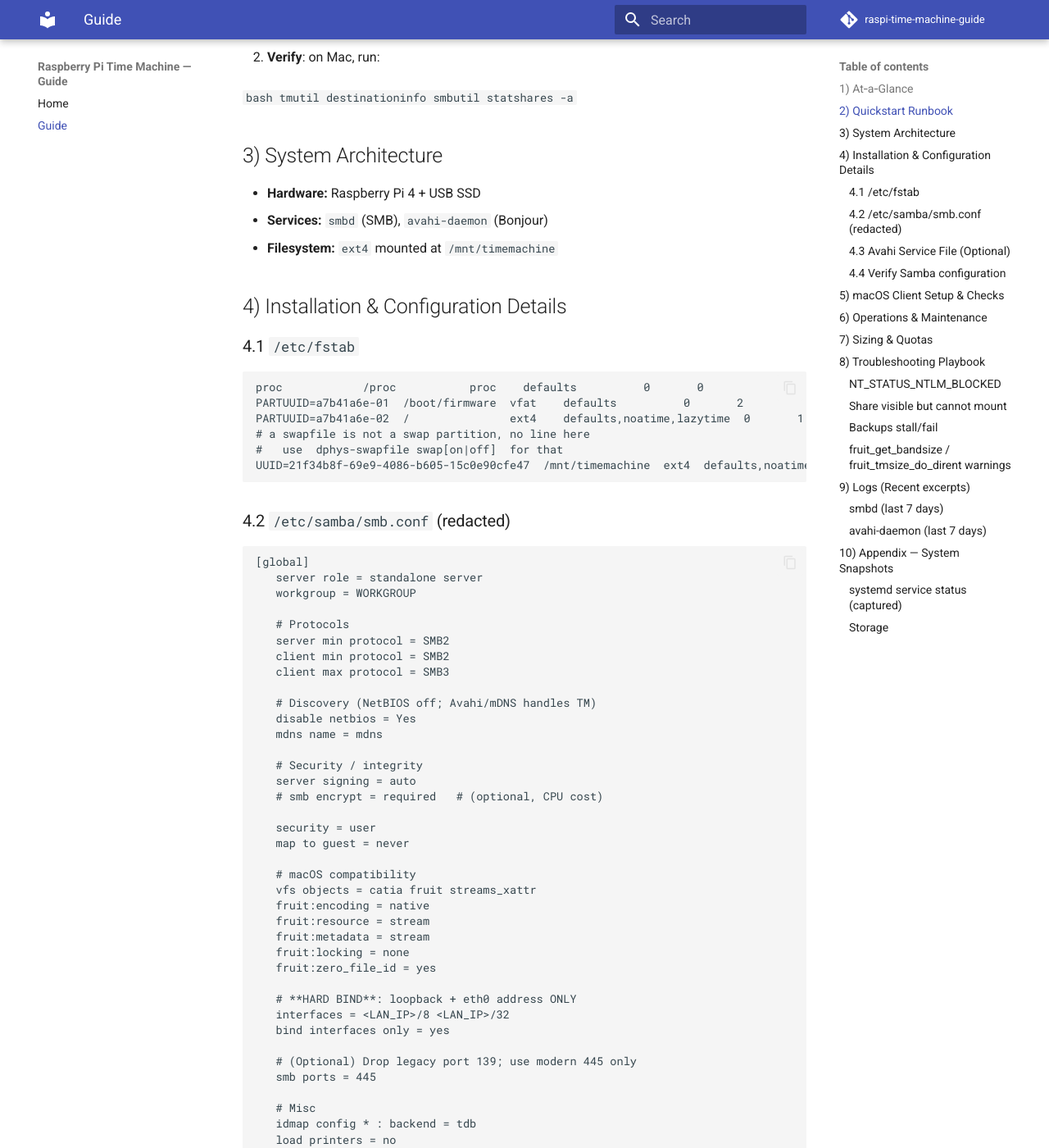
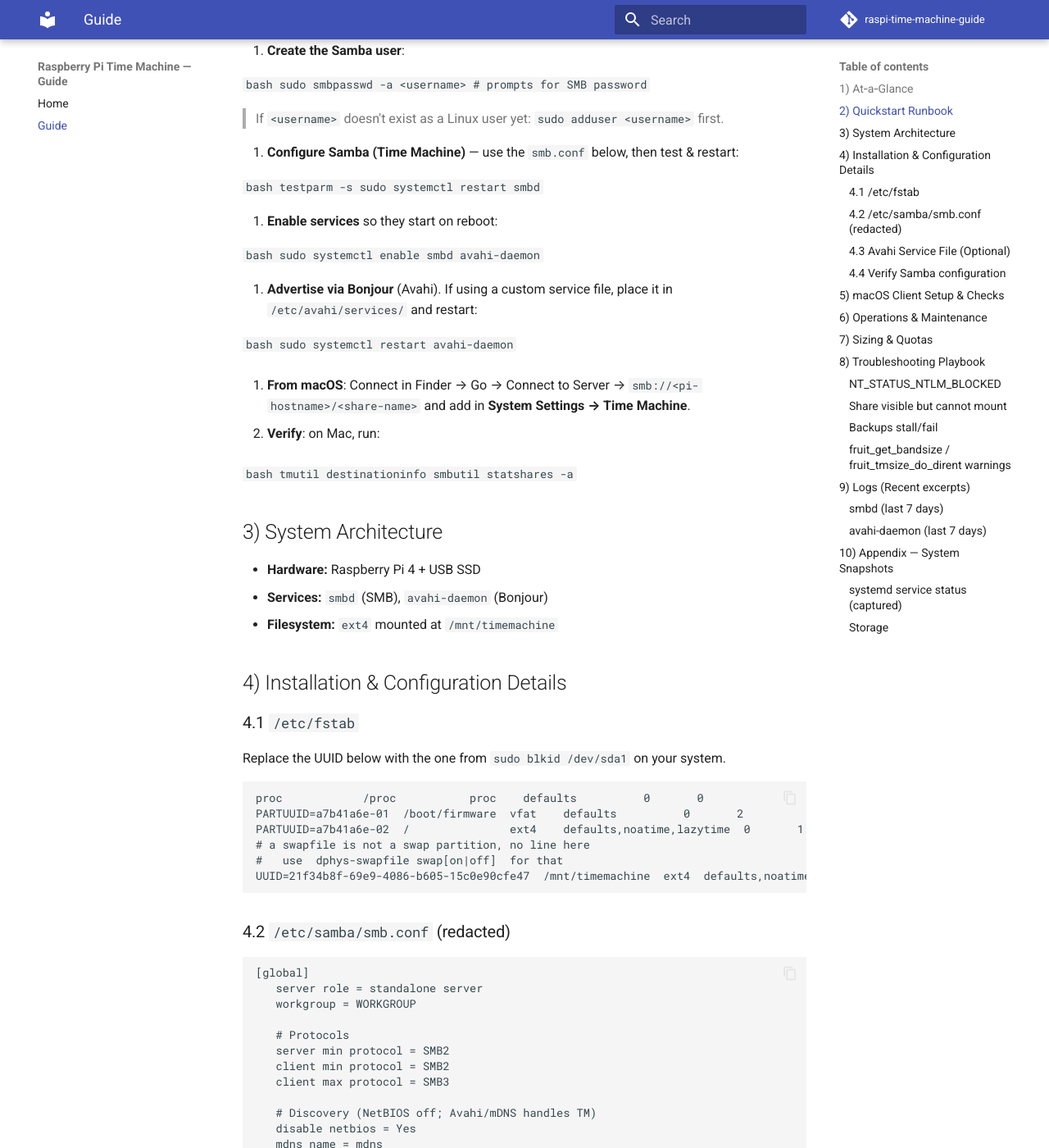
Before and after one commit to sevmorris/raspi-time-machine-guide, an MkDocs documentation site: the page built from docs/RasPi-Time-Machine_Guide.md, in a window 1280 px wide and 1400 px high, scrolled down 942 px. Shown: the whole window at 82% size. Built offline with MkDocs 1.6.1 and Material for MkDocs 9.7.7, drawn with Linux system fonts in a browser that asks for light colours; comment, search, counter and statistics services are not loaded; some of the changed text lies outside the part shown.

Commit message:
Fix critical config issues and add missing setup steps
- Fix interfaces CIDR from /8 to lo + /24 (was binding to entire Class A range)
- Align smb.conf server signing and ntlm auth with canonical testparm values
- Add USB SSD prep, mount point setup, user creation, and systemctl enable
  steps to the Quickstart — guide was missing all prerequisites
- Add fstab UUID note pointing readers to blkid

Co-Authored-By: Claude Sonnet 4.6 <noreply@anthropic.com>

````diff
--- a/docs/RasPi-Time-Machine_Guide.md
+++ b/docs/RasPi-Time-Machine_Guide.md
@@ -24,24 +24,59 @@
    sudo apt update && sudo apt -y install samba avahi-daemon
    ```
 
-2. **Create/verify mount** (external SSD): ensure it's in `/etc/fstab` and mounted at `/mnt/timemachine`.
+2. **Prepare the USB SSD** — identify the device, format if needed, and get its UUID:
 
-3. **Configure Samba (Time Machine)** — use the `smb.conf` below, then test & restart:
+   ```bash
+   lsblk -o NAME,SIZE,FSTYPE,MOUNTPOINT    # identify the drive (e.g. /dev/sda1)
+   sudo mkfs.ext4 /dev/sda1                # format as ext4 (WARNING: destructive — skip if already formatted)
+   sudo blkid /dev/sda1                    # copy the UUID for fstab
+   ```
+
+3. **Create the mount point and set permissions**:
+
+   ```bash
+   sudo mkdir -p /mnt/timemachine
+   sudo chown <username>:<username> /mnt/timemachine
+   sudo chmod 755 /mnt/timemachine
+   ```
+
+4. **Mount the SSD** — add the UUID line to `/etc/fstab` (see section 4.1), then mount:
+
+   ```bash
+   sudo mount -a
+   mount | grep /mnt/timemachine            # verify it's mounted
+   ```
+
+5. **Create the Samba user**:
+
+   ```bash
+   sudo smbpasswd -a <username>            # prompts for SMB password
+   ```
+
+   > If `<username>` doesn't exist as a Linux user yet: `sudo adduser <username>` first.
+
+6. **Configure Samba (Time Machine)** — use the `smb.conf` below, then test & restart:
 
    ```bash
    testparm -s
    sudo systemctl restart smbd
    ```
 
-4. **Advertise via Bonjour** (Avahi). If using a custom service file, place it in `/etc/avahi/services/` and restart:
+7. **Enable services** so they start on reboot:
+
+   ```bash
+   sudo systemctl enable smbd avahi-daemon
+   ```
+
+8. **Advertise via Bonjour** (Avahi). If using a custom service file, place it in `/etc/avahi/services/` and restart:
 
    ```bash
    sudo systemctl restart avahi-daemon
    ```
 
-5. **From macOS**: Connect in Finder → Go → Connect to Server → `smb://<pi-hostname>/<share-name>` and add in **System Settings → Time Machine**.
+9. **From macOS**: Connect in Finder → Go → Connect to Server → `smb://<pi-hostname>/<share-name>` and add in **System Settings → Time Machine**.
 
-6. **Verify**: on Mac, run:
+10. **Verify**: on Mac, run:
 
    ```bash
    tmutil destinationinfo
@@ -59,6 +94,8 @@
 ## 4) Installation & Configuration Details
 
 ### 4.1 `/etc/fstab`
+
+Replace the UUID below with the one from `sudo blkid /dev/sda1` on your system.
 
 ```ini
 proc            /proc           proc    defaults          0       0
@@ -86,8 +123,8 @@ UUID=21f34b8f-69e9-4086-b605-15c0e90cfe47  /mnt/timemachine  ext4  defaults,noat
    mdns name = mdns
 
    # Security / integrity
-   server signing = auto
-   # smb encrypt = required   # (optional, CPU cost)
+   server signing = if_required   # "auto" is a valid alias; testparm normalizes it to this
+   # smb encrypt = required   # (optional, CPU cost; recommended on untrusted networks)
 
    security = user
    map to guest = never
@@ -100,8 +137,8 @@ UUID=21f34b8f-69e9-4086-b605-15c0e90cfe47  /mnt/timemachine  ext4  defaults,noat
    fruit:locking = none
    fruit:zero_file_id = yes
 
-   # **HARD BIND**: loopback + eth0 address ONLY
-   interfaces = <LAN_IP>/8 <LAN_IP>/32
+   # Bind to loopback + local subnet only (adjust /24 if your subnet mask differs)
+   interfaces = lo <LAN_IP>/24
    bind interfaces only = yes
 
    # (Optional) Drop legacy port 139; use modern 445 only
@@ -113,7 +150,7 @@ UUID=21f34b8f-69e9-4086-b605-15c0e90cfe47  /mnt/timemachine  ext4  defaults,noat
    printing = bsd
    printcap name = /dev/null
 
-   ntlm auth = yes
+   ntlm auth = ntlmv1-permitted   # "yes" is a deprecated alias; use ntlmv2-only if all clients support it
 
 [TimeMachine]
    path = /mnt/timemachine
@@ -281,7 +318,7 @@ TimeMachine
   ```ini
   server min protocol = SMB2
   client min protocol = SMB2
-  ntlm auth = yes
+  ntlm auth = ntlmv1-permitted
   ```
 
 - On macOS, remove stale Keychain items for the server and reconnect.
````
